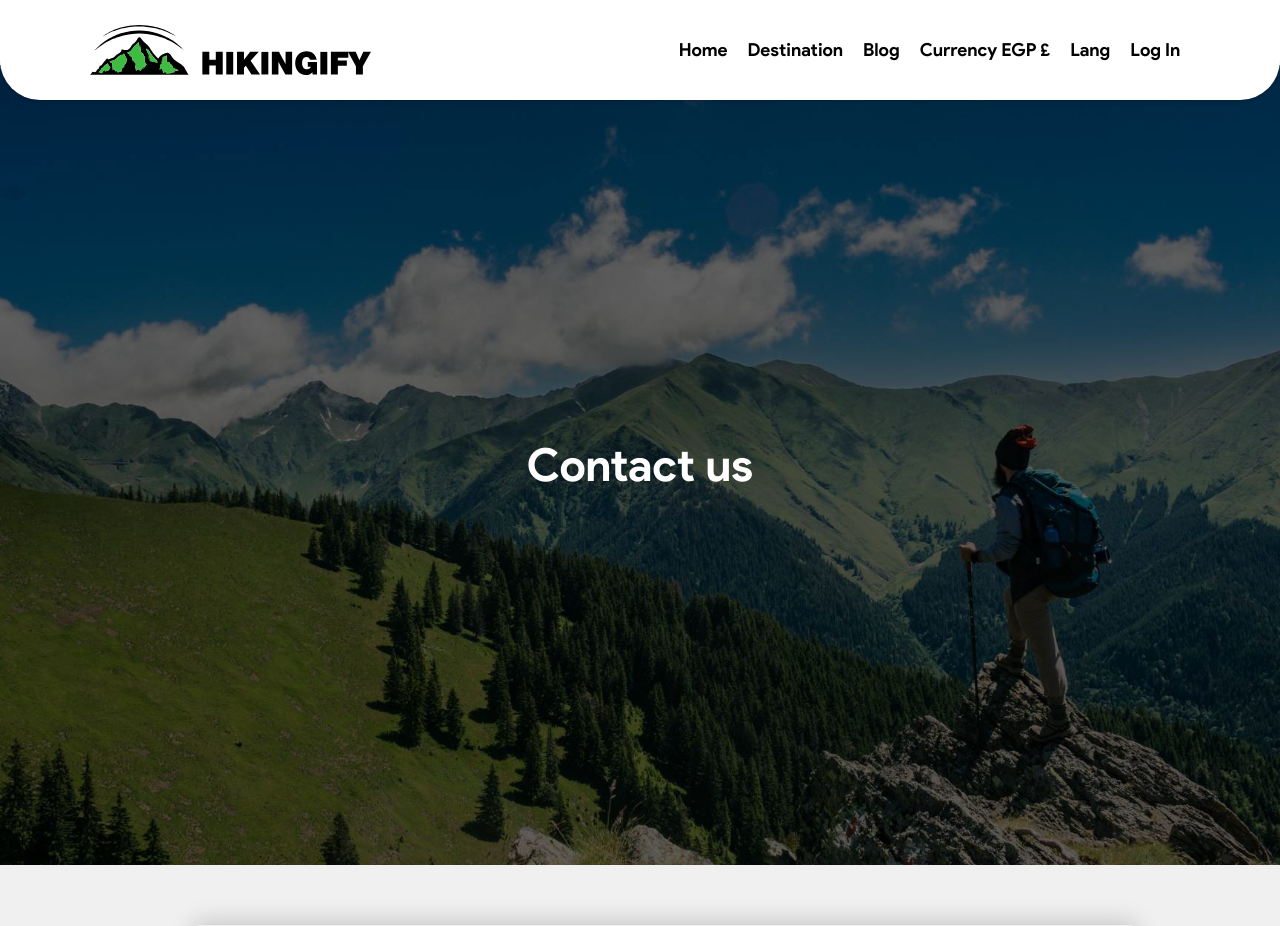
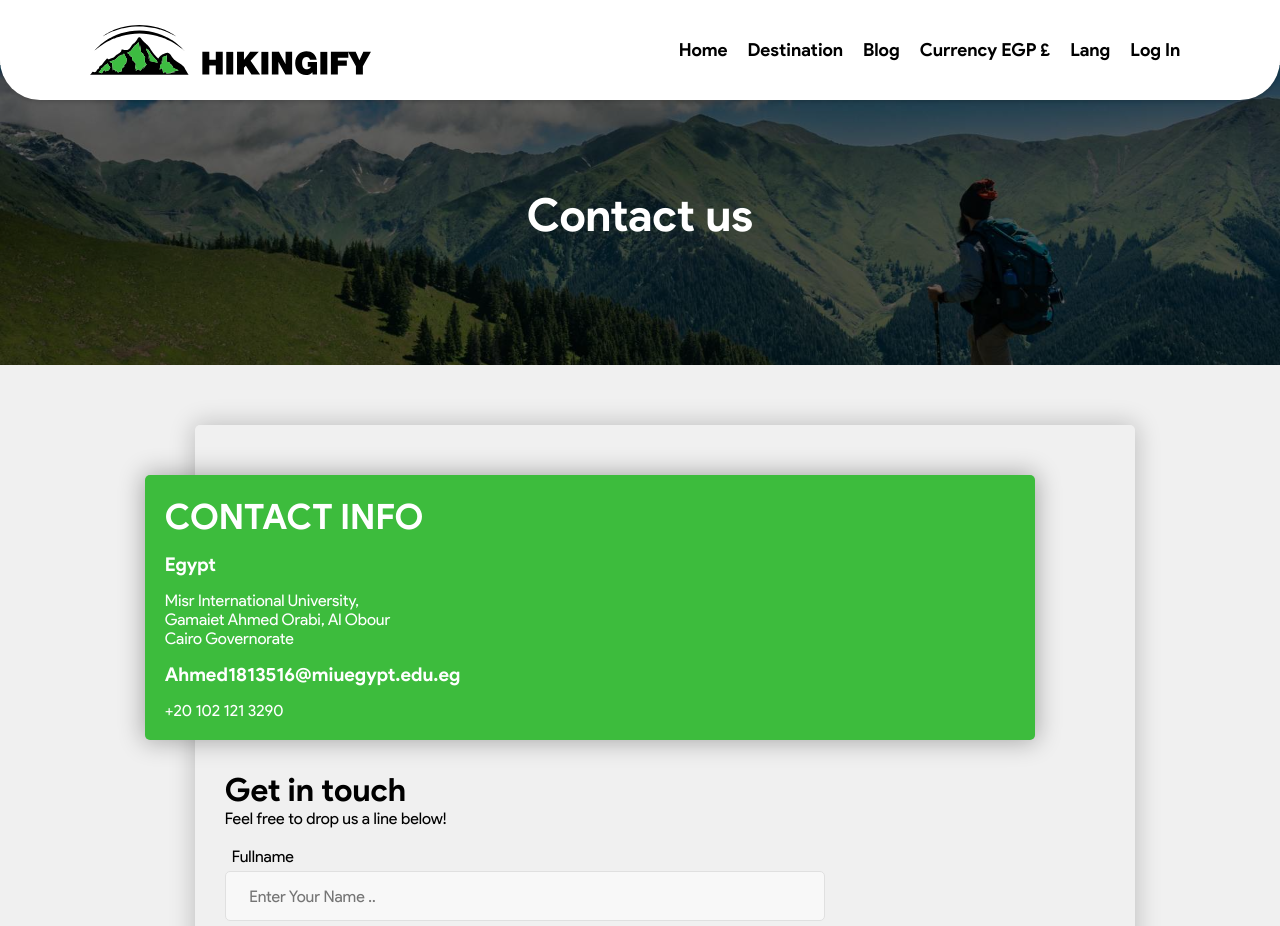
Before and after one commit to xBodda/lets-hike, a PHP site: page /zowjain/contact.php in a window 1280 px wide. Shown: the top 926 px of the page. Run offline with PHP 8.4, Linux system fonts and the light colour scheme; some libraries are stand-ins or nearby versions.

Commit message:
Updated contact header

```diff
--- a/contact.php
+++ b/contact.php
@@ -12,7 +12,7 @@
     <link rel="stylesheet" href="https://use.fontawesome.com/releases/v5.6.3/css/all.css">
     <title>Hikingify | Contact</title>
   </head>
-  <body id="Contact">
+  <body id="contact">
     <!-- Header START -->
     <?php include('includes/header.php'); ?>
     <!-- Header END -->
--- a/layout/css/master.css
+++ b/layout/css/master.css
@@ -884,7 +884,7 @@ label {
   margin-bottom: 50px;
 }
 
-#review .top-banner , #checkout .top-banner{
+#review .top-banner , #checkout .top-banner , #contact .top-banner{
   height: 300px !important;
   margin-bottom: 50px;
 }
```
